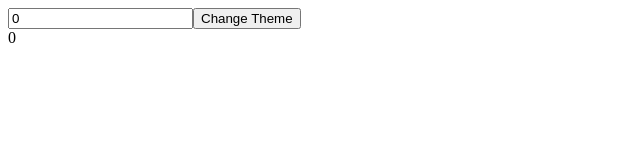
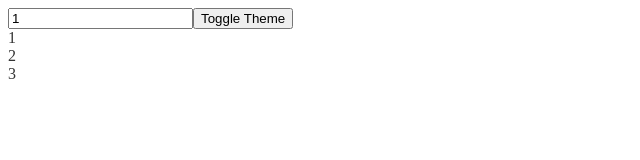
Before and after one commit to desaijay315/react-hooks, a React (Create React App) app: page / in a window 1280 px wide. Shown: the top 160 px of the page, without its empty margins (0-640 px from the left). Built offline with nearby package versions, Linux system fonts and the light colour scheme.

Commit message:
callback

```diff
--- /dev/null
+++ b/src/Callback.js
@@ -0,0 +1,36 @@
+import React, { useState, useCallback } from 'react';
+import List from './List'
+
+function Callback() {
+    const [number, setNumber] = useState(1)
+    const [dark, setDark] = useState(false)
+
+
+    const themeStyles = {
+        backgroundColor: dark ? '#333' : '#FFF',
+        color: dark ? '#FFF' : '#333'
+    }
+
+    const getItems = useCallback(() => {
+        return [number, number + 1, number + 2]
+    }, [number])
+
+    return (
+        <>
+            <div style={themeStyles}>
+                <input type="number"
+                    value={number}
+                    onChange={e => setNumber(parseInt(e.target.value))}
+                />
+                <button
+                    onClick={() => setDark(prevDark => !prevDark)}
+                >
+                    Toggle Theme
+                </button>
+                <List getItems={getItems} />
+            </div>
+        </>
+    );
+}
+
+export default Callback;
--- /dev/null
+++ b/src/List.js
@@ -0,0 +1,14 @@
+import React, { useState, useEffect } from 'react'
+
+function List({ getItems }) {
+    const [items, setItems] = useState([])
+
+    useEffect(() => {
+        setItems(getItems())
+        console.log('Updating items')
+    }, [getItems])
+
+    return items.map(item => <div key={item}>{item}</div>)
+}
+
+export default List
--- a/src/Memo.js
+++ b/src/Memo.js
@@ -19,7 +19,7 @@ function Memo() {
     }, [dark])
 
     useEffect(() => {
-        console.log('render themes changes')
+        console.log('render')
     }, [themeStyles])
 
     return (
--- a/src/index.js
+++ b/src/index.js
@@ -1,11 +1,11 @@
 import React from 'react';
 import ReactDOM from 'react-dom';
-import Memo from './Memo';
+import Callback from './Callback';
 
 
 ReactDOM.render(
   <React.StrictMode>
-    <Memo />
+    <Callback />
   </React.StrictMode>,
   document.getElementById('root')
 );
```
Also changed, not shown: 1 other file (tests, documents, lock files or other folders).
